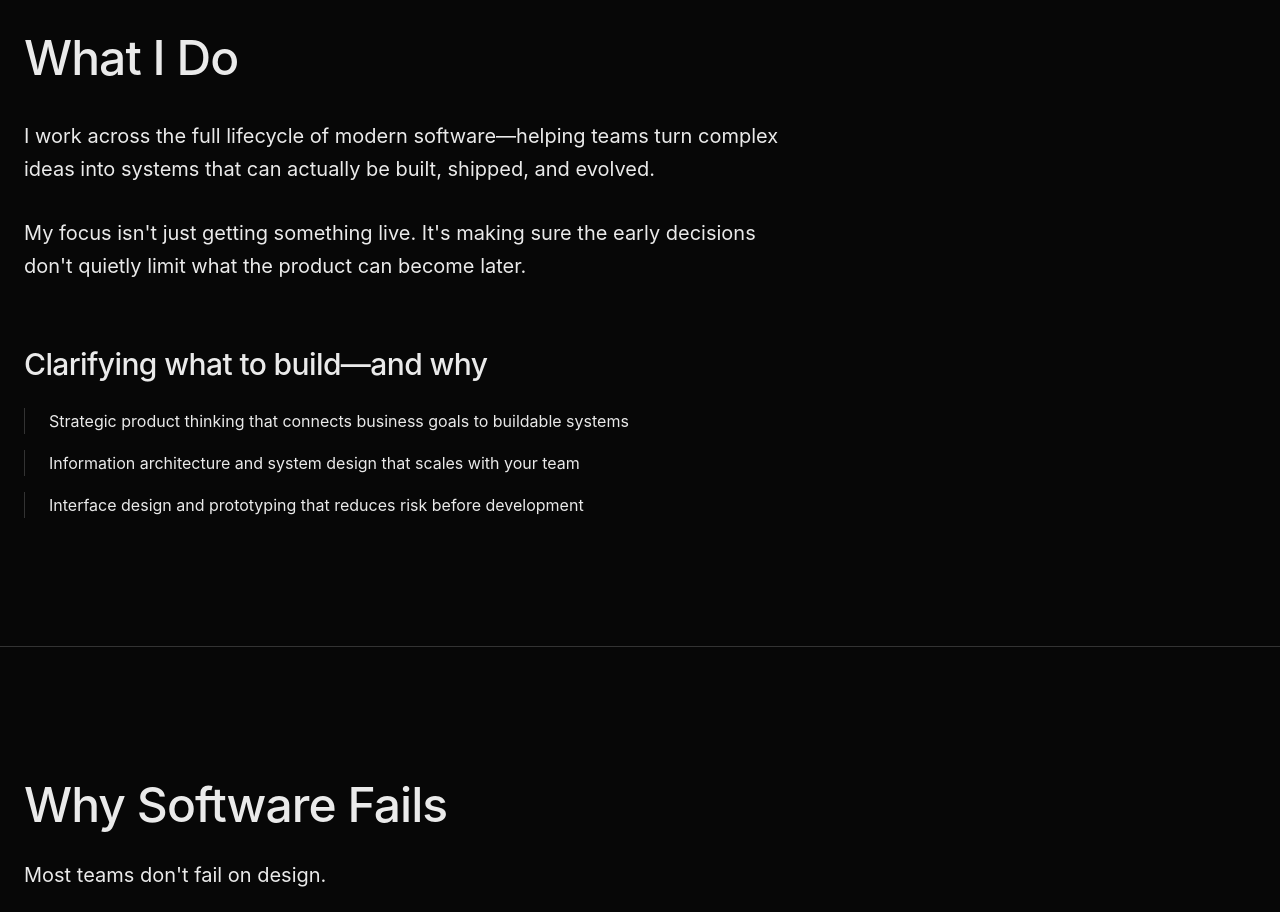
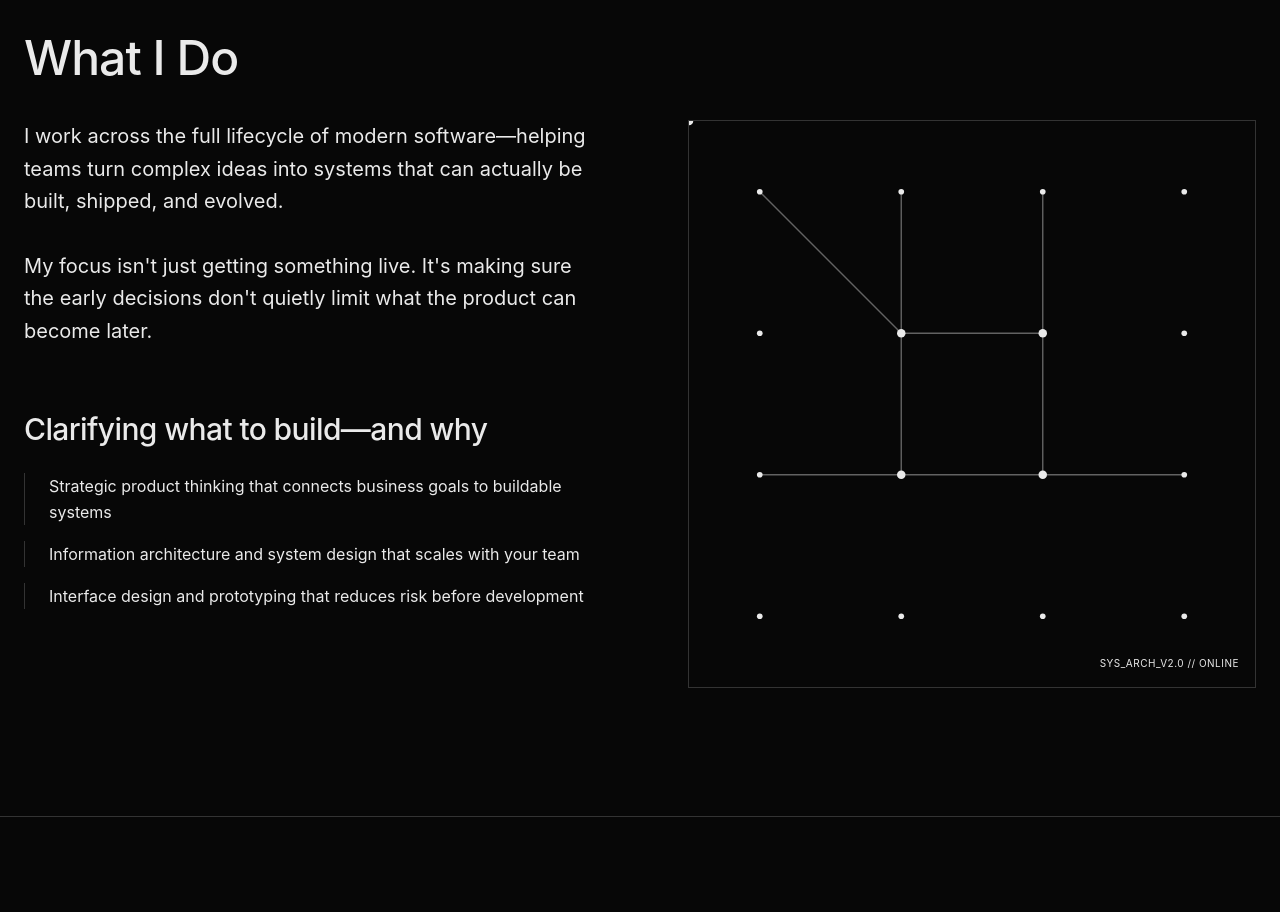
Before and after one commit to rhasaunWB/proj-rhasaun-v3, a React (Vite) app: page / in a window 1280 px wide. Shown: the part 1000-1912 px from the top of the page. Built offline with nearby package versions, Linux system fonts and the light colour scheme.

Commit message:
feat: Add System Architecture animation to What I Do section

```diff
--- a/src/app/components/WhatIDo.tsx
+++ b/src/app/components/WhatIDo.tsx
@@ -1,10 +1,14 @@
+import { SystemArchitecture } from "./animations/SystemArchitecture";
+
 export function WhatIDo() {
   return (
     <section id="what-i-do" className="border-b border-border/50">
       <div className="max-w-7xl mx-auto px-6 py-20 md:py-32">
         <h2 className="mb-8 text-3xl md:text-5xl max-w-3xl leading-tight">What I Do</h2>
 
-        <div className="space-y-8 max-w-3xl">
+        <div className="grid md:grid-cols-2 gap-12 lg:gap-24">
+          {/* Left Column: Text Content */}
+          <div className="space-y-8">
             <p className="text-lg md:text-xl leading-relaxed">
               I work across the full lifecycle of modern software—helping teams turn complex ideas into
               systems that can actually be built, shipped, and evolved.
@@ -38,6 +42,14 @@ export function WhatIDo() {
               </div>
             </div>
           </div>
+
+          {/* Right Column: Animation */}
+          <div className="hidden md:block relative">
+            <div className="sticky top-32">
+              <SystemArchitecture />
+            </div>
+          </div>
+        </div>
       </div>
     </section>
   );
--- /dev/null
+++ b/src/app/components/animations/SystemArchitecture.tsx
@@ -0,0 +1,123 @@
+import { motion } from "motion/react";
+
+export function SystemArchitecture() {
+    // Generate a grid of points
+    const points = Array.from({ length: 16 }).map((_, i) => ({
+        x: (i % 4) * 100 + 50,
+        y: Math.floor(i / 4) * 100 + 50,
+        id: i,
+    }));
+
+    // Define connections (lines) between specific points to form a "system"
+    const connections = [
+        { from: 5, to: 6 },
+        { from: 6, to: 10 },
+        { from: 10, to: 9 },
+        { from: 9, to: 5 }, // Inner loop
+        { from: 0, to: 5 },
+        { from: 2, to: 6 },
+        { from: 8, to: 9 },
+        { from: 10, to: 11 },
+        { from: 5, to: 1 },
+    ];
+
+    return (
+        <div className="w-full h-full min-h-[500px] flex items-center justify-center relative overflow-hidden bg-card/5 border border-border/50">
+            <svg
+                viewBox="0 0 400 400"
+                className="w-full h-full max-w-[600px] max-h-[600px] text-primary"
+            >
+                {/* Draw Connections */}
+                {connections.map((conn, i) => {
+                    const start = points[conn.from];
+                    const end = points[conn.to];
+
+                    return (
+                        <motion.line
+                            key={`conn-${i}`}
+                            x1={start.x}
+                            y1={start.y}
+                            x2={end.x}
+                            y2={end.y}
+                            stroke="currentColor"
+                            strokeWidth="1"
+                            initial={{ pathLength: 0, opacity: 0 }}
+                            whileInView={{ pathLength: 1, opacity: 0.4 }}
+                            viewport={{ once: true }}
+                            transition={{
+                                duration: 1.5,
+                                delay: i * 0.2, // Stagger drawing
+                                ease: "easeInOut"
+                            }}
+                        />
+                    );
+                })}
+
+                {/* Draw Nodes */}
+                {points.map((point) => (
+                    <motion.g key={point.id}>
+                        {/* Pulsing Effect Container */}
+                        <motion.circle
+                            cx={point.x}
+                            cy={point.y}
+                            r="2"
+                            fill="currentColor"
+                            initial={{ scale: 0, opacity: 0 }}
+                            whileInView={{ scale: 1, opacity: 1 }}
+                            viewport={{ once: true }}
+                            transition={{
+                                duration: 0.5,
+                                delay: Math.random() * 1, // Random appearance
+                            }}
+                        />
+
+                        {/* Active Nodes (Larger, Pulsing) - selectively applied */}
+                        {[5, 6, 9, 10].includes(point.id) && (
+                            <>
+                                <motion.circle
+                                    cx={point.x}
+                                    cy={point.y}
+                                    r="6"
+                                    stroke="currentColor"
+                                    strokeWidth="1"
+                                    fill="transparent"
+                                    initial={{ scale: 0.8, opacity: 0 }}
+                                    animate={{ scale: 1.5, opacity: 0 }}
+                                    transition={{
+                                        duration: 2,
+                                        repeat: Infinity,
+                                        ease: "easeOut",
+                                    }}
+                                />
+                                <circle cx={point.x} cy={point.y} r="3" fill="currentColor" />
+                            </>
+                        )}
+                    </motion.g>
+                ))}
+
+                {/* Floating Data Packets (moving along lines) */}
+                <motion.circle
+                    r="3"
+                    fill="currentColor"
+                    className="text-primary"
+                >
+                    <animateMotion
+                        dur="8s"
+                        repeatCount="indefinite"
+                        path={`M ${points[5].x} ${points[5].y} L ${points[6].x} ${points[6].y} L ${points[10].x} ${points[10].y} L ${points[9].x} ${points[9].y} Z`}
+                    />
+                </motion.circle>
+            </svg>
+
+            {/* Technical Labels */}
+            <motion.div
+                className="absolute bottom-4 right-4 font-mono text-[10px] uppercase tracking-wider text-muted-foreground"
+                initial={{ opacity: 0 }}
+                whileInView={{ opacity: 1 }}
+                transition={{ delay: 2 }}
+            >
+                SYS_ARCH_V2.0 // ONLINE
+            </motion.div>
+        </div>
+    );
+}
```
Lines whose indentation alone changed are shown as unchanged.
